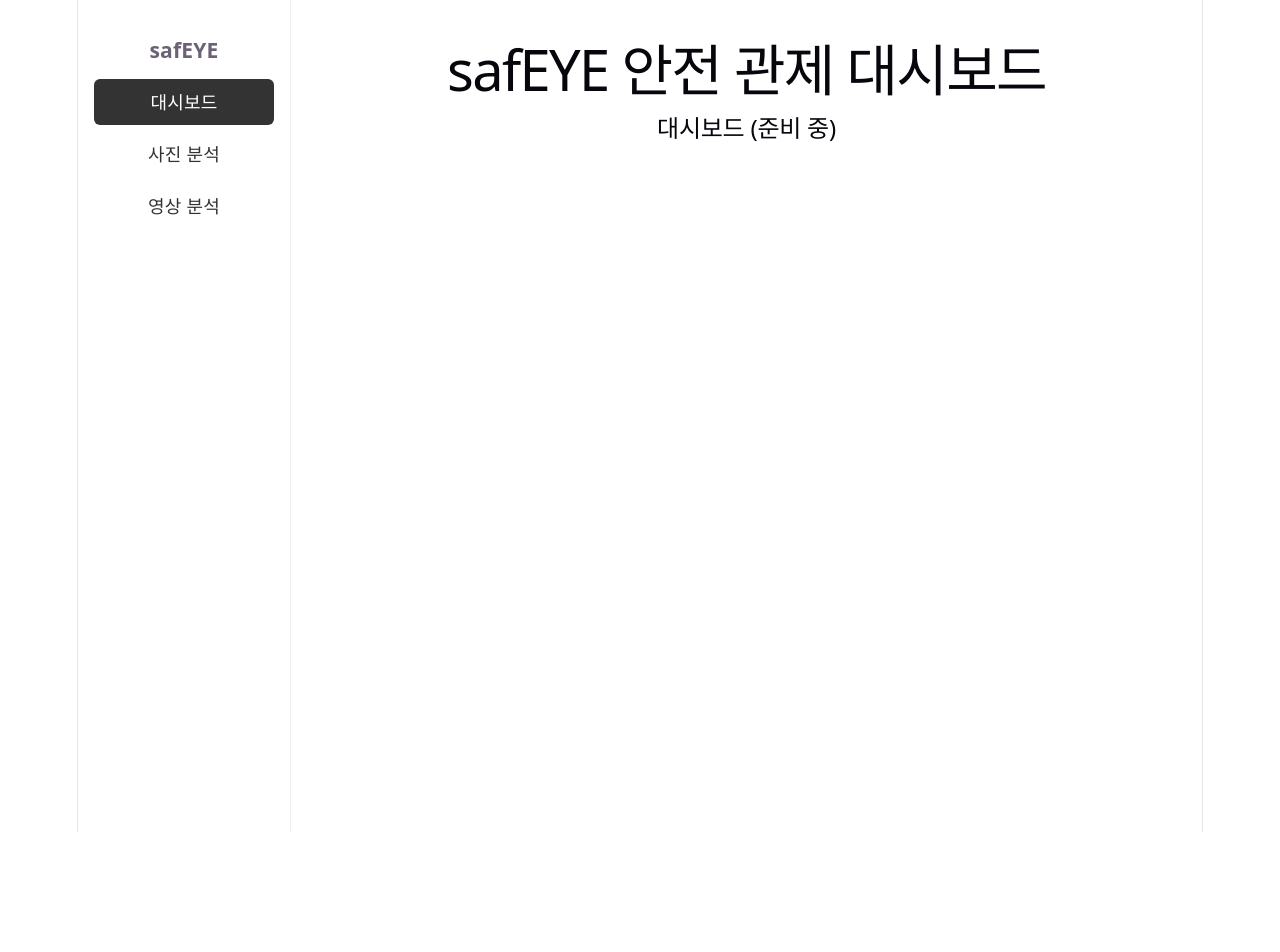
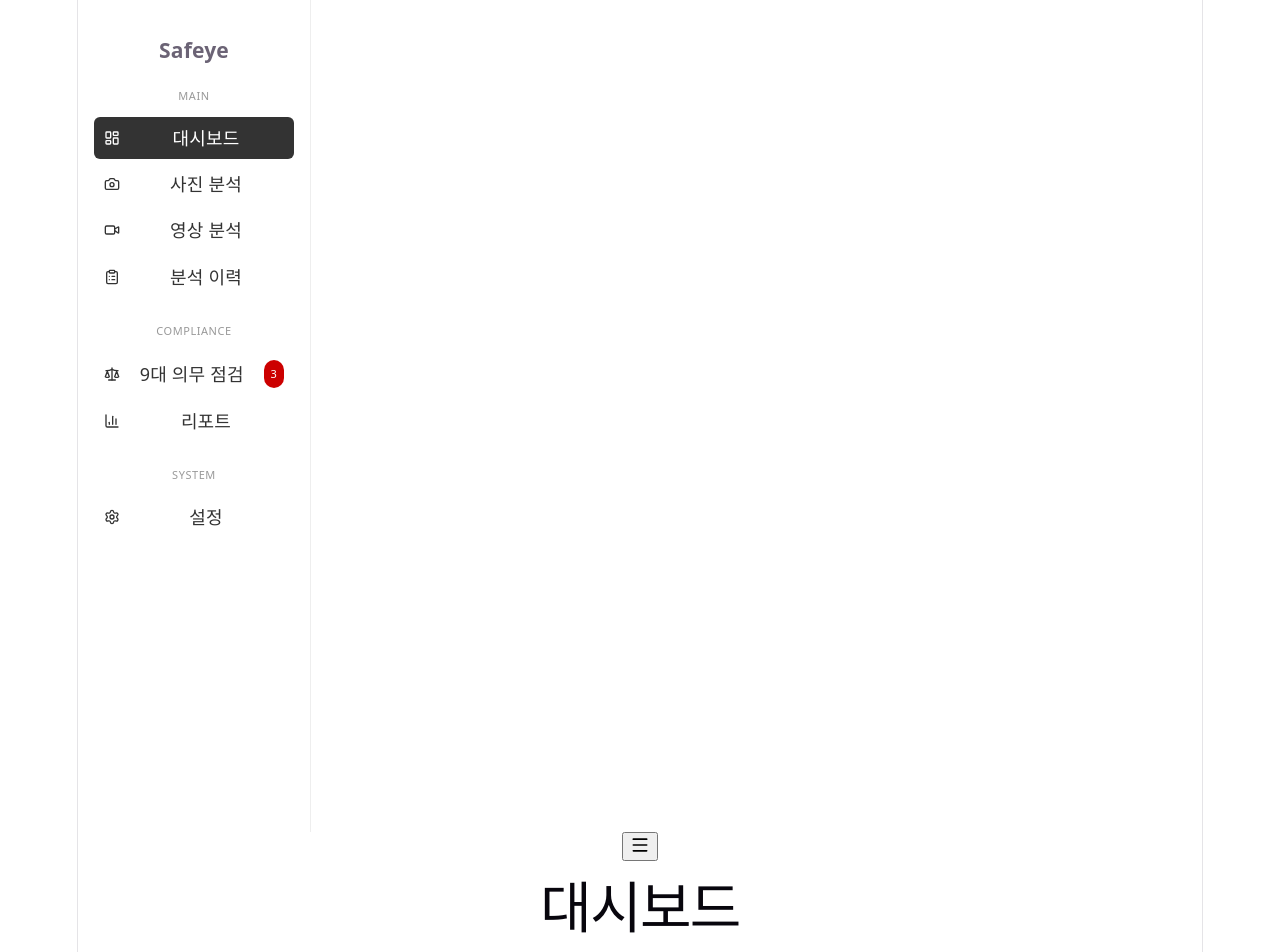
Before and after one commit to seongmin0244/safeye-capstone, a React (Vite) app in the folder frontend/: page / in a window 1280 px wide. Shown: the top 952 px of the page. Before the commit the page ends 832 px from the top, so only its background shows below. Built offline with nearby package versions, Linux system fonts and the light colour scheme.

Commit message:
feat: AppLayout, Topbar 추가, Sidebar 및 App jsx 수정

```diff
--- a/frontend/package.json
+++ b/frontend/package.json
@@ -10,6 +10,7 @@
     "preview": "vite preview"
   },
   "dependencies": {
+    "lucide-react": "^1.31.0",
     "react": "^19.2.8",
     "react-dom": "^19.2.8",
     "react-router-dom": "^7.18.2"
--- a/frontend/src/App.jsx
+++ b/frontend/src/App.jsx
@@ -1,23 +1,19 @@
 import { BrowserRouter, Routes, Route } from "react-router-dom";
-import Sidebar from "./components/layout/Sidebar";
 import DashboardPage from "./pages/DashboardPage";
 import AnalyzeImagePage from "./pages/AnalyzeImagePage";
 import AnalyzeVideoPage from "./pages/AnalyzeVideoPage";
+import AppLayout from "./components/layout/AppLayout";
 
 function App() {
   return (
     <BrowserRouter>
-      <div style={{ display: "flex" }}>
-        <Sidebar />
-        <div style={{ flex: 1, padding: "24px" }}>
-          <h1>safEYE 안전 관제 대시보드</h1>
-          <Routes>
-            <Route path="/" element={<DashboardPage />} />
-            <Route path="/analyze/image" element={<AnalyzeImagePage />} />
-            <Route path="/analyze/video" element={<AnalyzeVideoPage />} />
-          </Routes>
-        </div>
-      </div>
+      <Routes>
+        <Route element={<AppLayout />}>
+          <Route path="/" element={<DashboardPage />} />
+          <Route path="/analyze/image" element={<AnalyzeImagePage />} />
+          <Route path="/analyze/video" element={<AnalyzeVideoPage />} />
+        </Route>
+      </Routes>
     </BrowserRouter>
   );
 }
--- /dev/null
+++ b/frontend/src/components/layout/AppLayout.jsx
@@ -0,0 +1,26 @@
+import { useState } from "react";
+import { Outlet } from "react-router-dom";
+import Sidebar from "./Sidebar";
+import Topbar from "./Topbar";
+
+function AppLayout() {
+  const [isSidebarOpen, setIsSidebarOpen] = useState(true);
+
+  const toggleSidebar = () => {
+    setIsSidebarOpen((prev) => !prev);
+  };
+
+  return (
+    <div className="app-layout">
+      <Sidebar isOpen={isSidebarOpen} />
+      <div className="app-main">
+        <Topbar onToggleSidebar={toggleSidebar} />
+        <main className="app-content">
+          <Outlet />
+        </main>
+      </div>
+    </div>
+  );
+}
+
+export default AppLayout;
--- a/frontend/src/components/layout/Sidebar.jsx
+++ b/frontend/src/components/layout/Sidebar.jsx
@@ -1,33 +1,77 @@
 import { NavLink } from "react-router-dom";
-import { MENU_ITEMS } from "../../constants/menu";
+import { MENU_GROUPS } from "../../constants/menu";
 
-function Sidebar() {
+function Sidebar({ isOpen }) {
   return (
     <div
       style={{
-        width: "180px",
+        width: isOpen ? "200px" : "64px",
         borderRight: "1px solid #eee",
         padding: "16px",
         minHeight: "100vh",
+        transition: "width 0.2s ease",
+        overflow: "hidden",
       }}
     >
-      <h3 style={{ marginBottom: "16px" }}>safEYE</h3>
-      {MENU_ITEMS.map((item) => (
+      <h3 style={{ marginBottom: "20px" }}>{isOpen ? "Safeye" : "SE"}</h3>
+
+      {MENU_GROUPS.map((group) => (
+        <div key={group.label} style={{ marginBottom: "20px" }}>
+          {isOpen && (
+            <p
+              style={{
+                fontSize: "11px",
+                color: "#999",
+                marginBottom: "8px",
+                letterSpacing: "0.05em",
+              }}
+            >
+              {group.label}
+            </p>
+          )}
+
+          {group.items.map((item) => {
+            const Icon = item.icon;
+            return (
               <NavLink
-          key={item.path}
-          to={item.path}
+                key={item.to}
+                to={item.to}
+                end={item.end}
                 style={({ isActive }) => ({
-            display: "block",
-            padding: "10px 12px",
-            marginBottom: "6px",
+                  display: "flex",
+                  alignItems: "center",
+                  gap: "8px",
+                  padding: "8px 10px",
+                  marginBottom: "4px",
                   borderRadius: "6px",
                   textDecoration: "none",
                   backgroundColor: isActive ? "#333" : "transparent",
                   color: isActive ? "#fff" : "#333",
                 })}
               >
-          {item.label}
+                <Icon size={16} />
+                {isOpen && (
+                  <>
+                    <span style={{ flex: 1 }}>{item.label}</span>
+                    {item.badge && (
+                      <span
+                        style={{
+                          backgroundColor: "#c00",
+                          color: "#fff",
+                          fontSize: "11px",
+                          borderRadius: "10px",
+                          padding: "1px 7px",
+                        }}
+                      >
+                        {item.badge}
+                      </span>
+                    )}
+                  </>
+                )}
               </NavLink>
+            );
+          })}
+        </div>
       ))}
     </div>
   );
--- /dev/null
+++ b/frontend/src/components/layout/Topbar.jsx
@@ -0,0 +1,27 @@
+import { useLocation } from "react-router-dom";
+import { Menu } from "lucide-react";
+import { getPageMeta } from "../../constants/menu";
+
+function Topbar({ onToggleSidebar }) {
+  const location = useLocation();
+  const { title, desc } = getPageMeta(location.pathname);
+
+  return (
+    <header className="topbar">
+      <button
+        type="button"
+        onClick={onToggleSidebar}
+        aria-label="사이드바 열기/닫기"
+        className="topbar-toggle"
+      >
+        <Menu size={20} />
+      </button>
+      <div className="topbar-text">
+        <h1 className="topbar-title">{title}</h1>
+        {desc && <p className="topbar-description">{desc}</p>}
+      </div>
+    </header>
+  );
+}
+
+export default Topbar;
--- a/frontend/src/constants/menu.js
+++ b/frontend/src/constants/menu.js
@@ -1,5 +1,72 @@
-export const MENU_ITEMS = [
-  { path: "/", label: "대시보드" },
-  { path: "/analyze/image", label: "사진 분석" },
-  { path: "/analyze/video", label: "영상 분석" },
+import {
+  LayoutDashboard,
+  Camera,
+  Video,
+  ClipboardList,
+  Scale,
+  BarChart3,
+  Settings,
+} from "lucide-react";
+
+export const MENU_GROUPS = [
+  {
+    label: "MAIN",
+    items: [
+      { to: "/", label: "대시보드", icon: LayoutDashboard, end: true },
+      { to: "/analyze/image", label: "사진 분석", icon: Camera },
+      { to: "/analyze/video", label: "영상 분석", icon: Video },
+      { to: "/history", label: "분석 이력", icon: ClipboardList },
+    ],
+  },
+  {
+    label: "COMPLIANCE",
+    items: [
+      { to: "/compliance", label: "9대 의무 점검", icon: Scale, badge: 3 }, //3은 프로토 타입 임시 값
+      { to: "/report", label: "리포트", icon: BarChart3 },
+    ],
+  },
+  {
+    label: "SYSTEM",
+    items: [{ to: "/settings", label: "설정", icon: Settings }],
+  },
 ];
+
+export const SITES = [
+  //이후에 sites.js로 분리할 수도
+  { id: "a", name: "A현장 · 강남 오피스텔" },
+  { id: "b", name: "B현장 · 판교 데이터센터" },
+  { id: "c", name: "C현장 · 세종 아파트" },
+];
+
+const PAGE_META = {
+  "/": { title: "대시보드", desc: "현장 안전 현황을 한눈에 확인하세요" },
+  "/analyze/image": {
+    title: "사진 분석",
+    desc: "현장 사진을 업로드하면 AI가 위험 요소를 자동으로 감지합니다",
+  },
+  "/analyze/video": {
+    title: "영상 분석",
+    desc: "영상 속 위험 구간을 타임라인으로 확인하세요",
+  },
+  "/history": {
+    title: "분석 이력",
+    desc: "과거 분석 결과를 검색하고 관리합니다",
+  },
+  "/compliance": {
+    title: "중대재해처벌법 9대 의무 점검",
+    desc: "시행령 제4조 안전보건 확보의무 이행 현황",
+  },
+  "/report": {
+    title: "리포트",
+    desc: "안전점검 보고서를 생성하고 다운로드합니다",
+  },
+  "/settings": { title: "설정", desc: "현장 정보와 감지 항목을 관리합니다" },
+};
+
+export function getPageMeta(pathname) {
+  if (PAGE_META[pathname]) return PAGE_META[pathname];
+  const key = Object.keys(PAGE_META)
+    .filter((k) => k !== "/" && pathname.startsWith(k))
+    .sort((a, b) => b.length - a.length)[0];
+  return key ? PAGE_META[key] : { title: "Safeye", desc: "" };
+}
```
Also changed, not shown: 1 other file (tests, documents, lock files or other folders). Lines whose indentation alone changed are shown as unchanged.
